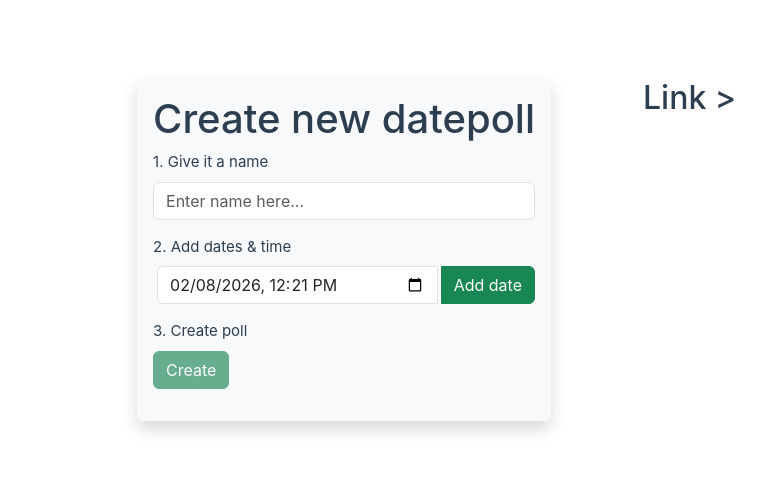
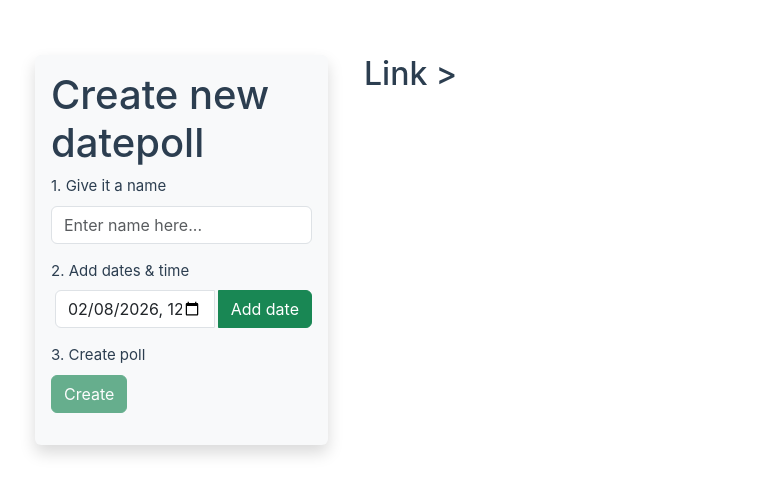
Before and after one commit to jhossy/datepoll, a Vue app: page / in a window 1280 px wide. Shown: the part 126-620 px from the top of the page, without its empty margins (9-774 px from the left). Built offline with nearby package versions, Linux system fonts and the light colour scheme.

Commit message:
Update HomeView.vue

```diff
--- a/src/views/HomeView.vue
+++ b/src/views/HomeView.vue
@@ -13,29 +13,33 @@ const updateLinkToPoll = (value) => {
 </script>
 
 <template>
-  <header>
-    <CreatePoll @poll-created="updateLinkToPoll"/>
-  </header>
-  <div class="wrapper">
-      <!-- <TheWelcome />       -->
-       <PollCreated :link-to-poll="linkToPoll"/>
+  <div class="container main-content">
+    <div class="row">
+      <div class="col">
+        <CreatePoll @poll-created="updateLinkToPoll"/>
+      </div>
+      <div class="col wrapper">
+          <!-- <TheWelcome />       -->
+          <PollCreated :link-to-poll="linkToPoll"/>
+      </div>
+    </div>
   </div>
 </template>
 
 <style scoped>
-header {
+.main-content {
   line-height: 1.5;
   max-height: 100vh;
 }
 
 @media (min-width: 1024px) {
-  header {
+  .main-content {
     display: flex;
     place-items: center;
     padding-right: calc(var(--section-gap) / 2);
   }
 
-  header .wrapper {
+  .main-content .wrapper {
     display: flex;
     place-items: flex-start;
     flex-wrap: wrap;
```
